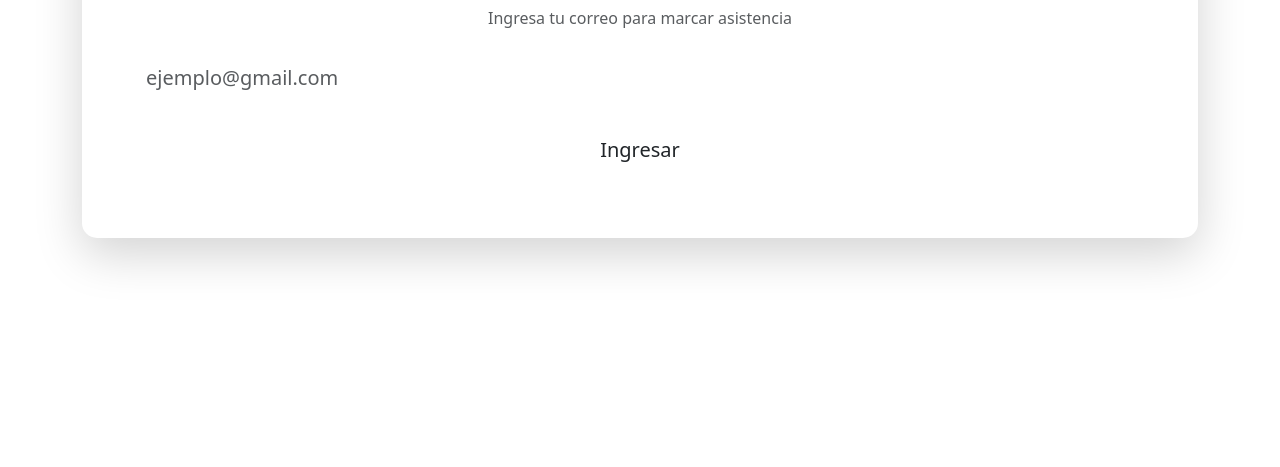
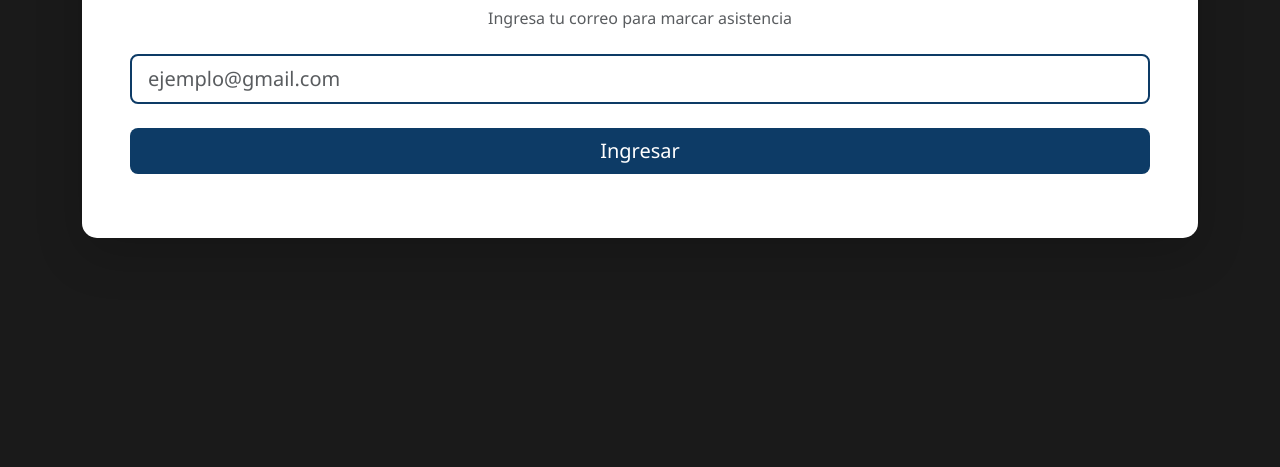
Before and after one commit to JoseCarlos4747/libreria-asistencia, a website: page public/login.html in a window 1280 px wide. Shown: the part 333-800 px from the top of the page. Drawn offline with nearby package versions, Linux system fonts and the light colour scheme; the site is published under a folder, as on GitHub Pages, so addresses that start at the root find nothing.

Commit message:
Arreglando ruta de styles.css

```diff
--- a/public/login.html
+++ b/public/login.html
@@ -5,7 +5,7 @@
     <meta name="viewport" content="width=device-width, initial-scale=1.0">
     <title>Librería Uni - Login</title>
     <link href="https://cdn.jsdelivr.net/npm/bootstrap@5.3.0/dist/css/bootstrap.min.css" rel="stylesheet">
-    <link rel="stylesheet" href="/styles.css">
+    <link rel="stylesheet" href="../public/styles.css">
 </head>
 <body class="d-flex align-items-center" style="height: 100vh; background-color: var(--negro);">
     <div class="container">
```
Also changed, not shown: public/admin.html (+1 -1 lines), public/empleado.html (+1 -1 lines).
